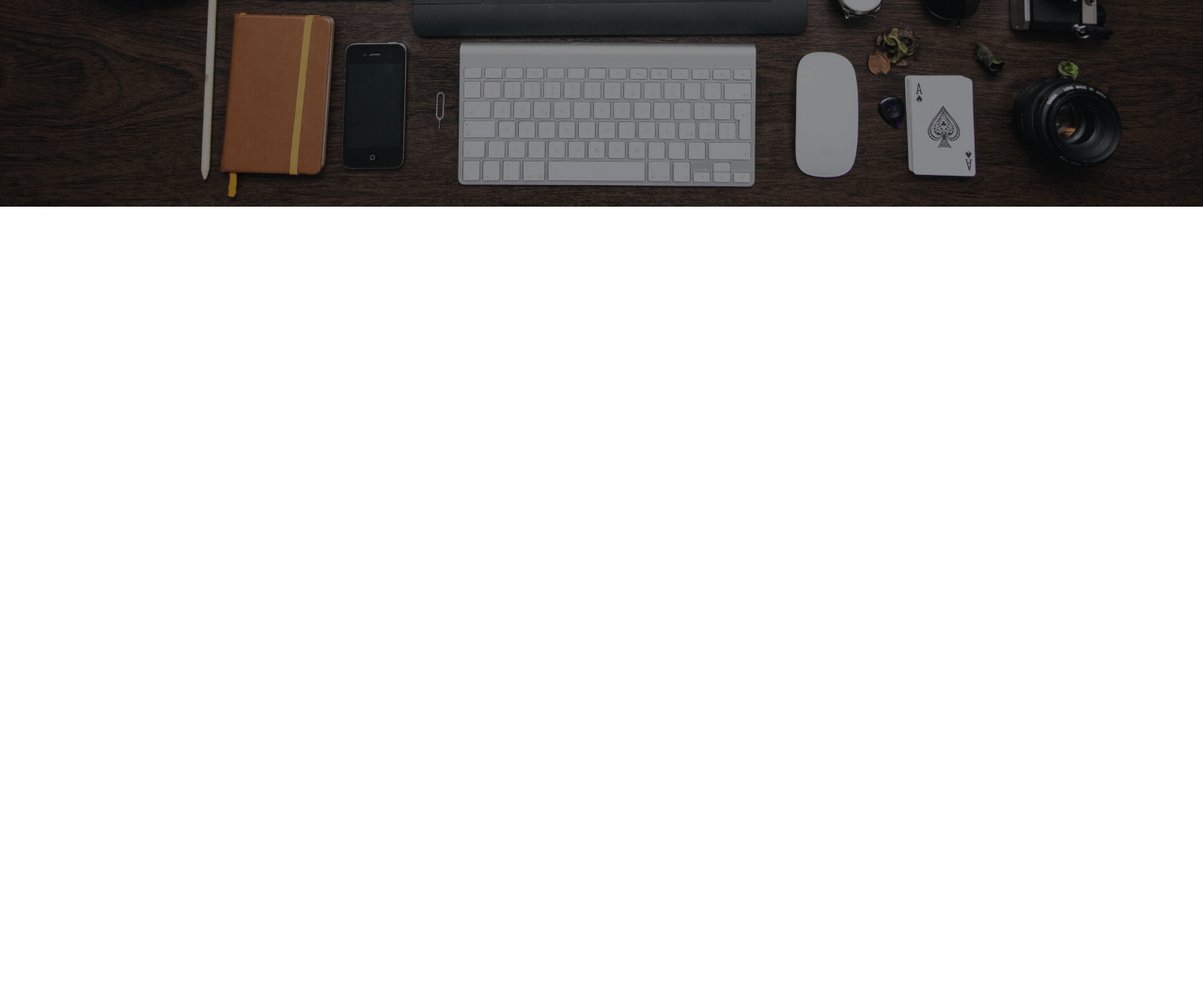
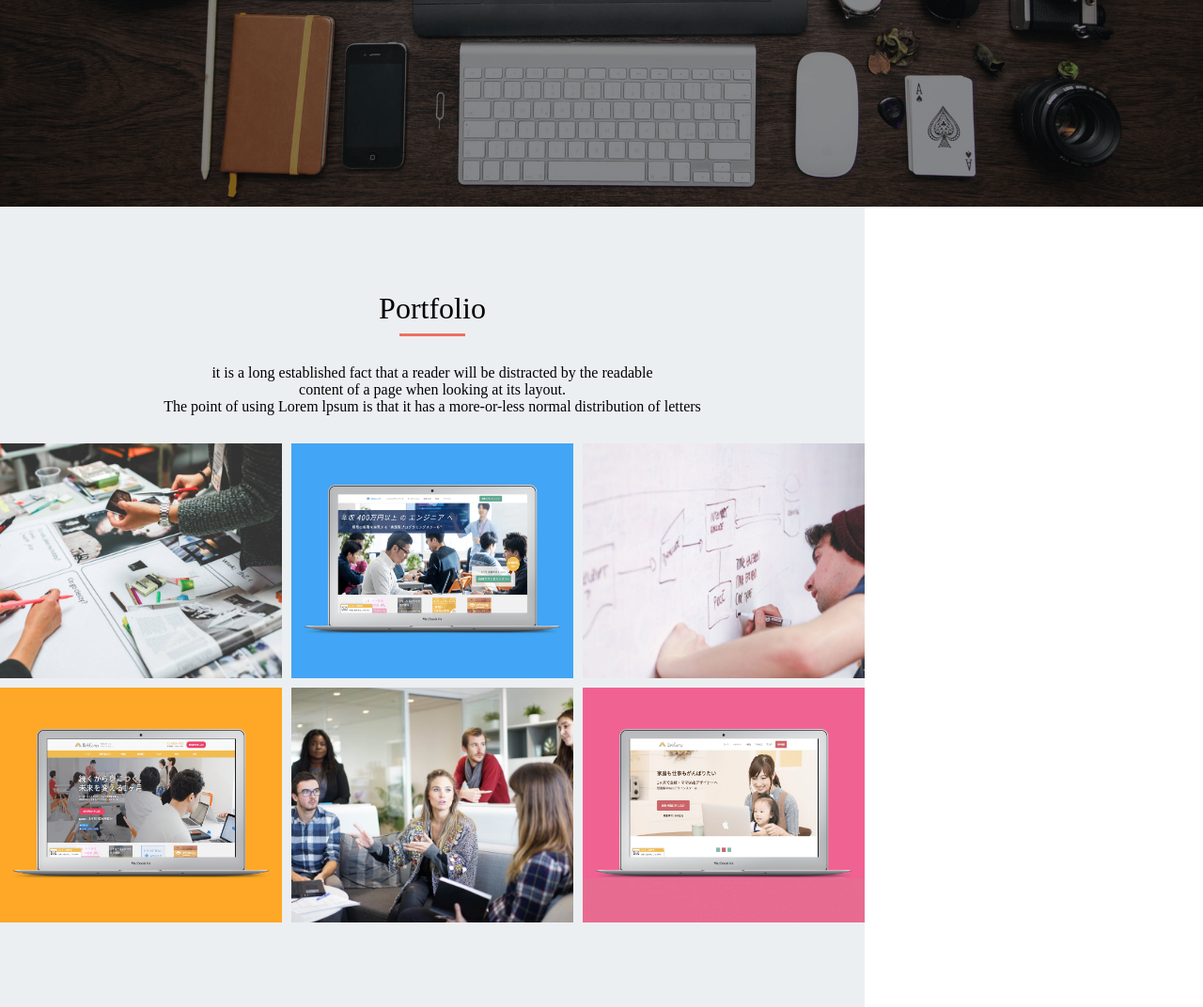
Before and after one commit to shouichi161/mysite, a plain HTML site: page index.html in a window 1280 px wide. Shown: the part 500-1572 px from the top of the page at 94% size. Before the commit the page ends 800 px from the top, so only its background shows below. Drawn offline with Linux system fonts and the light colour scheme.

Commit message:
[add]Portfolio作成

```diff
--- a/index.css
+++ b/index.css
@@ -55,3 +55,81 @@ nav{
   font-size: 20px;
   color: #FAFAFA;
 }
+
+.portfolio{
+  width: 920px;
+  background-color: #ECEFF1;
+  padding: 90px 0;
+}
+
+.main-title{
+  font-size: 32px;
+  color: #000000;
+  margin-bottom: 8px;
+  text-align: center;
+}
+
+.main-title-border{
+  width: 70px;
+  border-bottom: 3px solid #EC715F;
+  margin: 0 auto;
+}
+
+.main-text{
+  font-size: 16px;
+  color: #000000;
+  padding-top: 30px;
+  padding-bottom: 30px;
+  text-align: center;
+}
+
+.portfolio-content{
+  display: flex;
+  flex-wrap: wrap;
+}
+
+.portfolio-image{
+  width: 300px;
+  height: 250px;
+}
+
+.portfolio-image:nth-child(1){
+  background-image: url("img/sketch.jpg");
+  background-size: cover;
+  background-position: center;
+  margin: 0 10px 10px 0;
+}
+
+.portfolio-image:nth-child(2){
+  background-image: url("img/websuku.png");
+  background-size: cover;
+  background-position: center;
+  margin-bottom: 10px;
+}
+
+.portfolio-image:nth-child(3){
+  background-image: url("img/write.jpg");
+  background-size: cover;
+  background-position: center;
+  margin: 0 0 10px 10px;
+}
+
+.portfolio-image:nth-child(4){
+  background-image: url("img/webcamp.png");
+  background-size: cover;
+  background-position: center;
+  margin-right: 10px;
+}
+
+.portfolio-image:nth-child(5){
+  background-image: url("img/talk.jpg");
+  background-size: cover;
+  background-position: center;
+}
+
+.portfolio-image:nth-child(6){
+  background-image: url("img/webcamp-mother.png");
+  background-size: cover;
+  background-position: center;
+  margin-left: 10px;
+}
--- a/index.html
+++ b/index.html
@@ -27,5 +27,28 @@
       </div>
     </div>
 
+    <main>
+      <div class="portfolio">
+        <div>
+          <p class="main-title">Portfolio</p>
+          <div class="main-title-border"></div>
+          <p class="main-text">
+            it is a long established fact that a reader will be distracted by the readable<br>
+            content of a page when looking at its layout.<br>
+            The point of using Lorem lpsum is that it has a more-or-less normal distribution of letters
+          </p>
+        </div>
+
+        <div class="portfolio-content">
+          <div class="portfolio-image"></div>
+          <div class="portfolio-image"></div>
+          <div class="portfolio-image"></div>
+          <div class="portfolio-image"></div>
+          <div class="portfolio-image"></div>
+          <div class="portfolio-image"></div>
+        </div>
+
+      </div>
+    </main>
   </body>
 </html>
```
